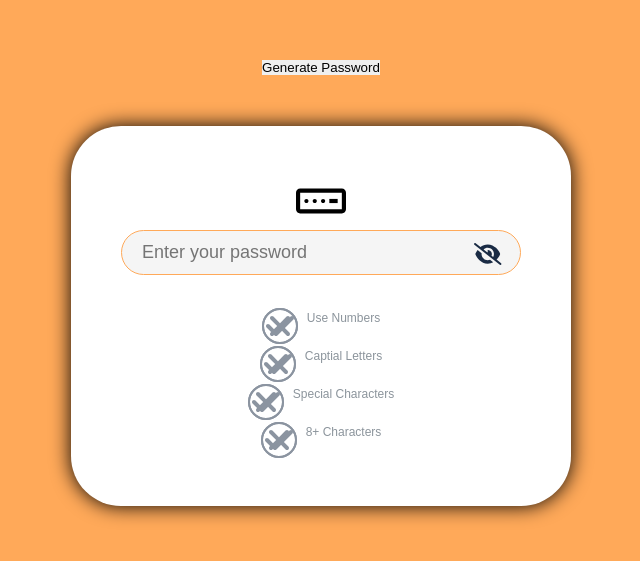
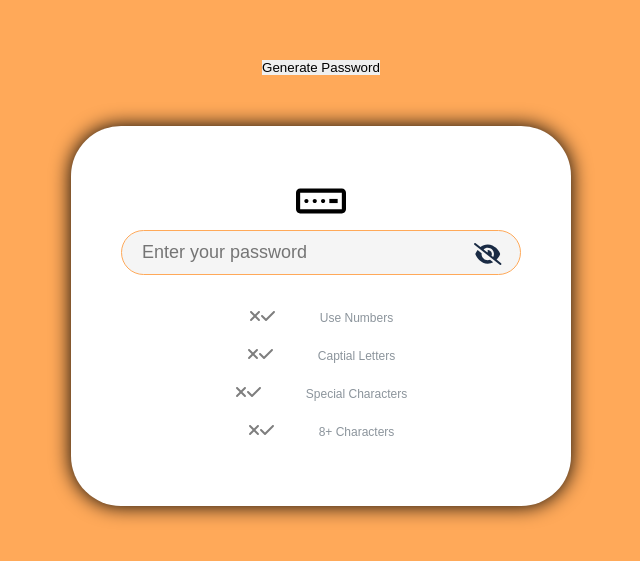
Before and after one commit to ksapru/CS411-PasswordManger, a React (Create React App) app in the folder pas/: page / in a window 1280 px wide. Shown: the part 127-688 px from the top of the page, without its empty margins (319-959 px from the left). Built offline with nearby package versions, Linux system fonts and the light colour scheme.

Commit message:
Update App.css

```diff
--- a/pas/src/App.css
+++ b/pas/src/App.css
@@ -73,18 +73,6 @@ body {
   margin-left: 45px;
 }
 
-.container p .icon {
-  position: absolute;
-  text-align: center;
-  width: 32px;
-  height: 32px;
-  line-height: 30px;
-  font-size: large;
-  border-radius: 50%;
-  color: rgb(26, 43, 68);
-  border: 2px solid rgb(26, 43, 68);
-}
-
 
 
 
```
